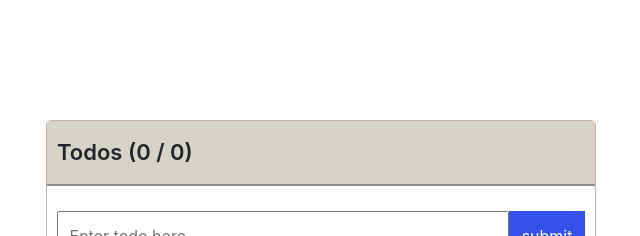
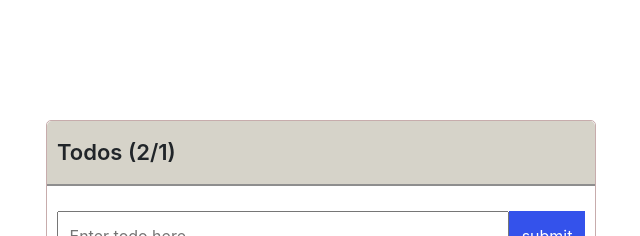
Before and after one commit to Turdubaevajazgul/todolist2, a React (Create React App) app: page / in a window 1280 px wide. Shown: the top 236 px of the page, without its empty margins (319-959 px from the left). Built offline with nearby package versions, Linux system fonts and the light colour scheme.

Commit message:
added header nature

```diff
--- a/src/App.js
+++ b/src/App.js
@@ -5,14 +5,16 @@ import Footer from './components/footer/footer'
 import CreatTodo from './components/creat-todo/CreatTodo'
 
 function App() {
+
   const todoArr = [
     { text: "Купи сахар !!!" ,status:false},
     { text: "Купи соль !!!" ,status:true},
 ]
-const [state,setState]= useState(todoArr)
+const [state,setState] = useState(todoArr)
+
   return (
     <div className="App">
-      <Header />
+      <Header state={state} />
       <div className='todoBody'>
         <CreatTodo state={state} setState={setState}/>
         <div className='todoItems'>
--- a/src/components/creat-todo/CreatTodo.jsx
+++ b/src/components/creat-todo/CreatTodo.jsx
@@ -5,13 +5,13 @@ function CreatTodo(props) {
 
 	const [inp, setInp] = useState()
 
-	const submit = (e) => {
+	const submitA = (e) => {
 		e.preventDefault()
 		props.setState([...props.state, { text: inp, status: false }])
 	}
 
 	return (
-		<form onSubmit={submit}>
+		<form onSubmit={submitA}>
 			<input onChange={(event) => setInp(event.target.value)} type="text" name="" placeholder='Enter todo here' id="firstButton" />
 			<input type="submit" value="submit" id='secondButton' />
 		</form>
--- a/src/components/header/Header.jsx
+++ b/src/components/header/Header.jsx
@@ -1,8 +1,8 @@
 import './Header.css'
- function Header(){
+ function Header(props){
 	return (
 		<header className="Header_wrapper">
-			Todos (0 / 0)
+			Todos ({props.state.length}/{props.state.filter((it)=>it.status).length})
 		</header>
 	)
 }
```
